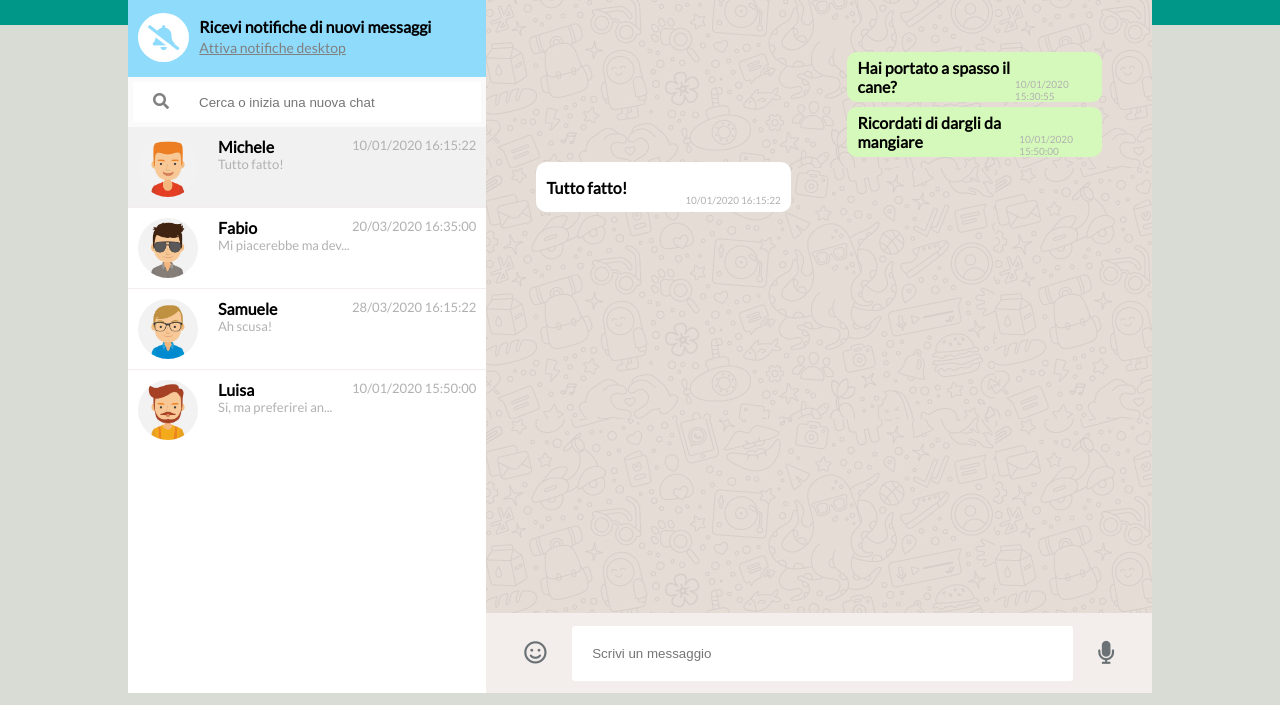
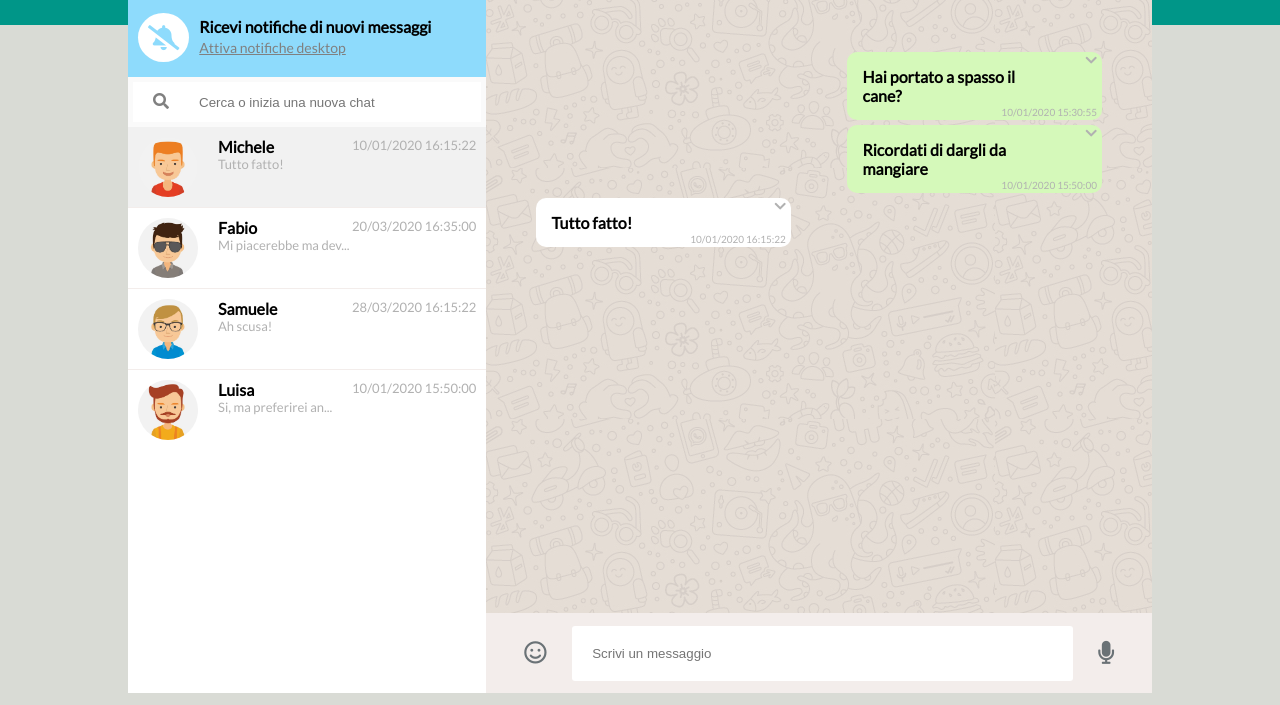
Before and after one commit to MattiaGiaco/vue-boolzapp, a plain HTML site: page index.html in a window 1280 px wide. Shown: the part 95-800 px from the top of the page. Drawn offline with nearby package versions, Linux system fonts and the light colour scheme.

Commit message:
add date

```diff
--- a/css/style.css
+++ b/css/style.css
@@ -220,11 +220,11 @@ body{
 }
 
 .message{
-  justify-content: space-between;
+  position: relative;
   margin-top: 5px;
   width: 45%;
-  height: 50px;
-  padding: 10px;
+  height: 100%;
+  padding: 15px;
   border-radius: 10px;
 }
 
@@ -238,9 +238,22 @@ body{
   background-color: white;
 }
 
+.message h4{
+  width: 80%;
+}
+
 .message .date{
-  margin-top: 25px;
+  position: absolute;
+  right: 5px;
+  bottom: 2px;
+  align-self: flex-end;
   font-size: 10px;
+}
+
+.message i{
+  position: absolute;
+  top: 2px;
+  right: 5px;
 }
 
 /* chat-input */
--- a/index.html
+++ b/index.html
@@ -80,7 +80,7 @@
             <div>
               <h4>{{contacts[activeContact].name}}</h4>
 
-              <p class="gray-text">Ultimo accesso: {{}}</p>
+              <p class="gray-text">Ultimo accesso: {{getLastDate(activeContact)}}</p>
             </div>
 
           </div>
@@ -95,10 +95,13 @@
         <div class="chat-main">
           <div class="messages flex-between">
             <div v-for="(message,index) in contacts[activeContact].messages"
-            class="flex-center message"
+            class="message"
             :class="message.status">
               <h4>{{message.message}}</h4>
+
+              <i class="fas fa-chevron-down gray-text"></i>
               <span class="gray-text date">{{message.date}}</span>
+
             </div>
           </div>
         </div>
@@ -119,6 +122,12 @@
   </div>
 
 
+  <script src="https://cdn.jsdelivr.net/npm/dayjs@1.10.7/dayjs.min.js"></script>
+
+  <script src="https://cdn.jsdelivr.net/npm/dayjs@1.10.7/plugin/customParseFormat.js"></script>
+
+  <script src="https://cdn.jsdelivr.net/npm/dayjs@1.10.7/locale/it.js"></script>
+
   <script src="https://cdn.jsdelivr.net/npm/vue@2/dist/vue.js"></script>
   <script src="js/script.js"></script>
 </body>
--- a/js/script.js
+++ b/js/script.js
@@ -87,12 +87,12 @@ const app = new Vue({
 				}
 			],
 			newMessage: {
-				date: 'date',
+				date: dayjs().format('DD/MM/YYYY hh:mm:ss'),
 				message: '',
 				status: 'sent'
 			},
 			autoMessage: {
-				date: 'date',
+				date: dayjs().format('DD/MM/YYYY hh:mm:ss'),
 				message: 'Ok!',
 				status: 'received'
 			},
@@ -108,7 +108,7 @@ const app = new Vue({
 				if(this.newMessage.message != ''){
 					this.contacts[this.activeContact].messages.push(this.newMessage);
 					this.newMessage= {
-						date: 'date',
+						date: dayjs().format('DD/MM/YYYY hh:mm:ss'),
 						message: '',
 						status: 'sent'
 					}
@@ -118,7 +118,7 @@ const app = new Vue({
 			addAutoMessage(){
 				this.contacts[this.activeContact].messages.push(this.autoMessage);
 				this.autoMessage= {
-					date: 'date',
+					date: dayjs().format('DD/MM/YYYY hh:mm:ss'),
 					message: 'Ok!',
 					status: 'received'
 				}
@@ -140,4 +140,8 @@ const app = new Vue({
 					contact.name.toLowerCase().includes(this.searchContact.toLowerCase()))
 			}
 		}
-  })
+})
+
+dayjs.extend(window.dayjs_pligin_customParseFormat);
+
+dayjs.locale('it');
```
